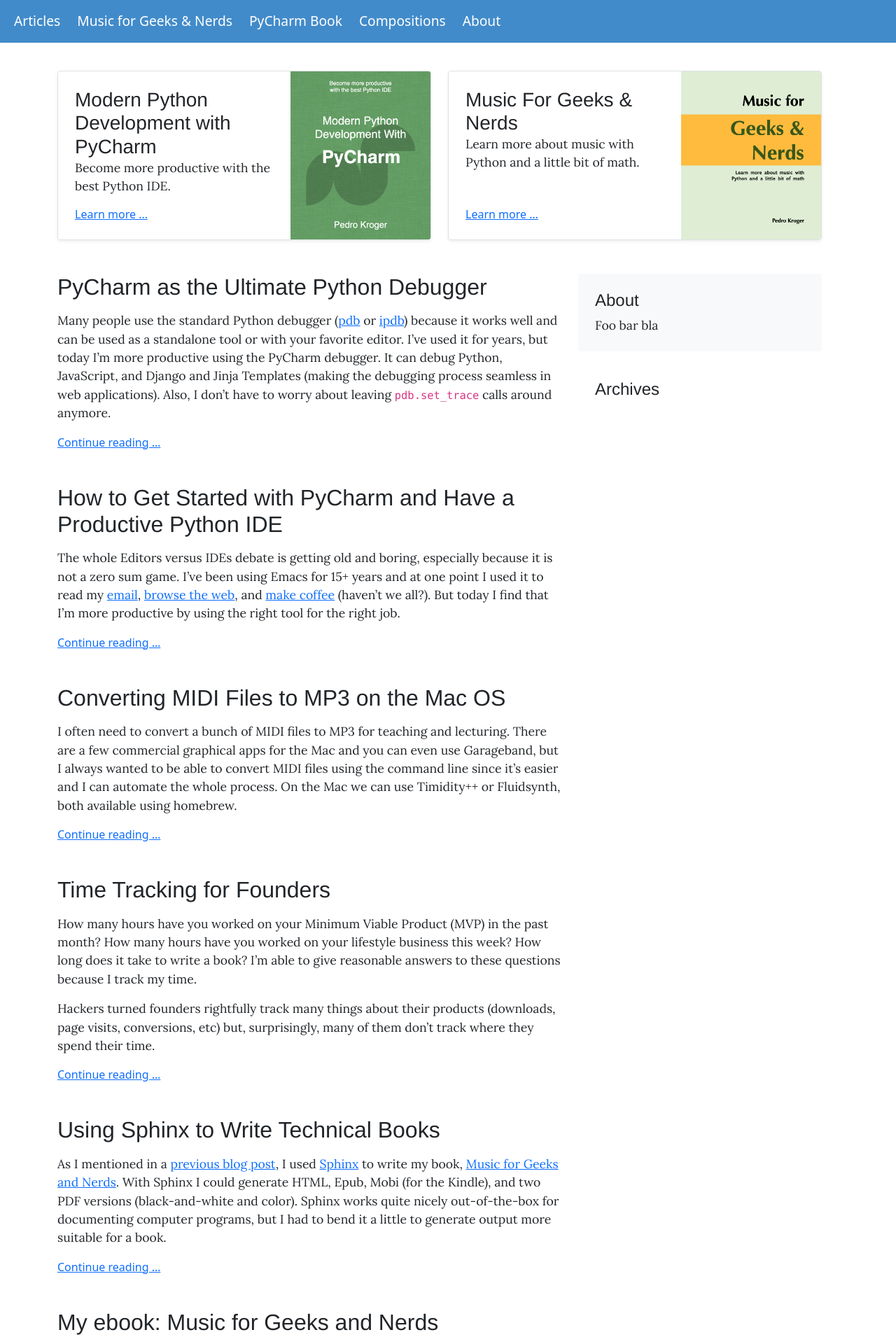
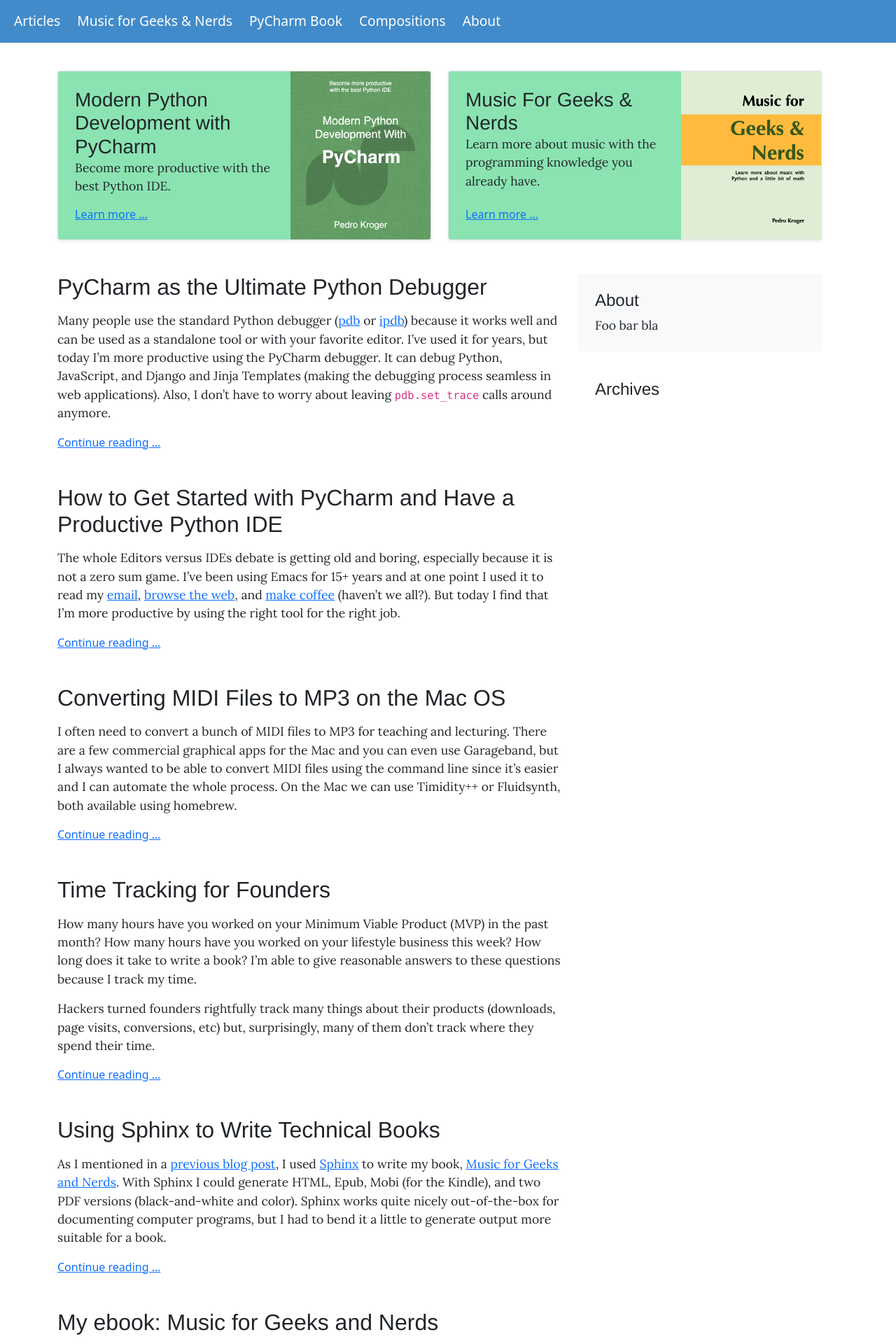
Before and after one commit to kroger/pedrokroger, a Jekyll site: the page built from index.md, in a window 1280 px wide. Shown: the top 1920 px of the page at 70% size. Built offline with Jekyll 4.4.1, drawn with Linux system fonts in a browser that asks for light colours; some web fonts are replaced.

Commit message:
Better value proposition for mfgan

```diff
--- a/_data/descriptions.yml
+++ b/_data/descriptions.yml
@@ -1,3 +1,3 @@
-mfgan: Learn more about music with Python and a little bit of math.
+mfgan: Learn more about music with the programming knowledge you already have.
 pycharm: Become more productive with the best Python IDE.
 about: Foo bar bla
--- a/_layouts/home.html
+++ b/_layouts/home.html
@@ -2,9 +2,10 @@
 layout: default
 ---
 
+
 <div class="row my-4">
   <div class="col-md-6">
-    <div class="row g-0 border rounded overflow-hidden flex-md-row mb-4 shadow-sm h-md-250 position-relative">
+    <div class="row g-0 border rounded overflow-hidden flex-md-row mb-4 shadow-sm h-md-250 position-relative bg-card">
       <div class="col p-4 d-flex flex-column position-static">
 	<h3 class="mb-0">Modern Python Development with PyCharm</h3>
 	<p class="card-text mb-auto">
@@ -19,7 +20,7 @@
   </div>
 
   <div class="col-md-6">
-    <div class="row g-0 border rounded overflow-hidden flex-md-row mb-4 shadow-sm h-md-250 position-relative">
+    <div class="row g-0 border rounded overflow-hidden flex-md-row mb-4 shadow-sm h-md-250 position-relative bg-card">
       <div class="col p-4 d-flex flex-column position-static">
 	<h3 class="mb-0">Music For Geeks & Nerds</h3>
 	<p class="mb-auto">
--- a/assets/default.css
+++ b/assets/default.css
@@ -40,3 +40,7 @@
   margin-bottom: 1rem;
   font-size: 2rem;
 }
+
+.bg-card {
+  background-color: #8ae3b1;
+}
```
